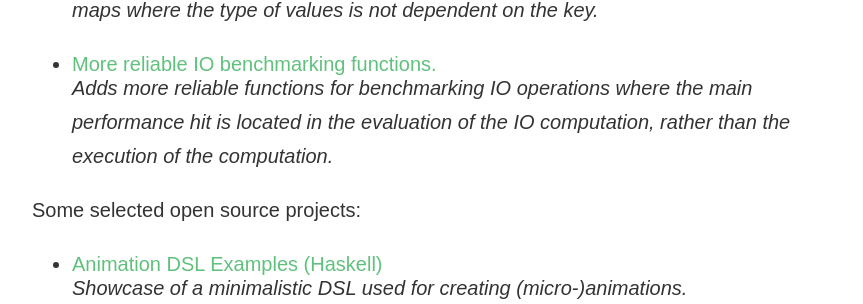
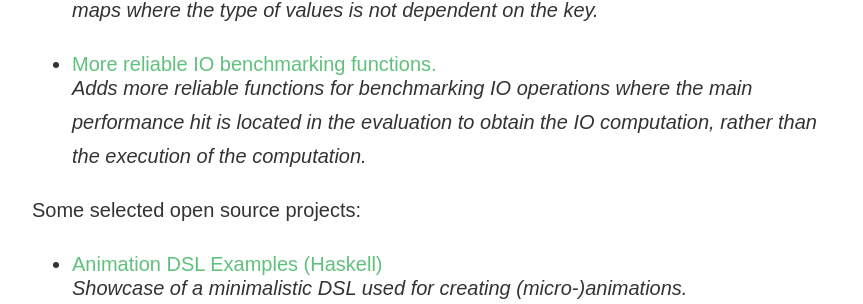
Before and after one commit to rubenpieters/rubenpieters.github.io, a Jekyll site: the page built from resume.html, in a window 1280 px wide. Shown: the part 1014-1318 px from the top of the page, without its empty margins (208-1071 px from the left). Built offline with Jekyll 4.4.1, drawn with Linux system fonts in a browser that asks for light colours.

Commit message:
wording change

```diff
--- a/resume.html
+++ b/resume.html
@@ -44,7 +44,7 @@ Some selected open source contributions:
   </li>
   <li>
     <a href=https://github.com/bos/criterion/pull/199>More reliable IO benchmarking functions.</a>
-    <p style="margin-top: -10px"><i>Adds more reliable functions for benchmarking IO operations where the main performance hit is located in the evaluation of the IO computation, rather than the execution of the computation.</i></p>
+    <p style="margin-top: -10px"><i>Adds more reliable functions for benchmarking IO operations where the main performance hit is located in the evaluation to obtain the IO computation, rather than the execution of the computation.</i></p>
   </li>
 </ul>
 
```
